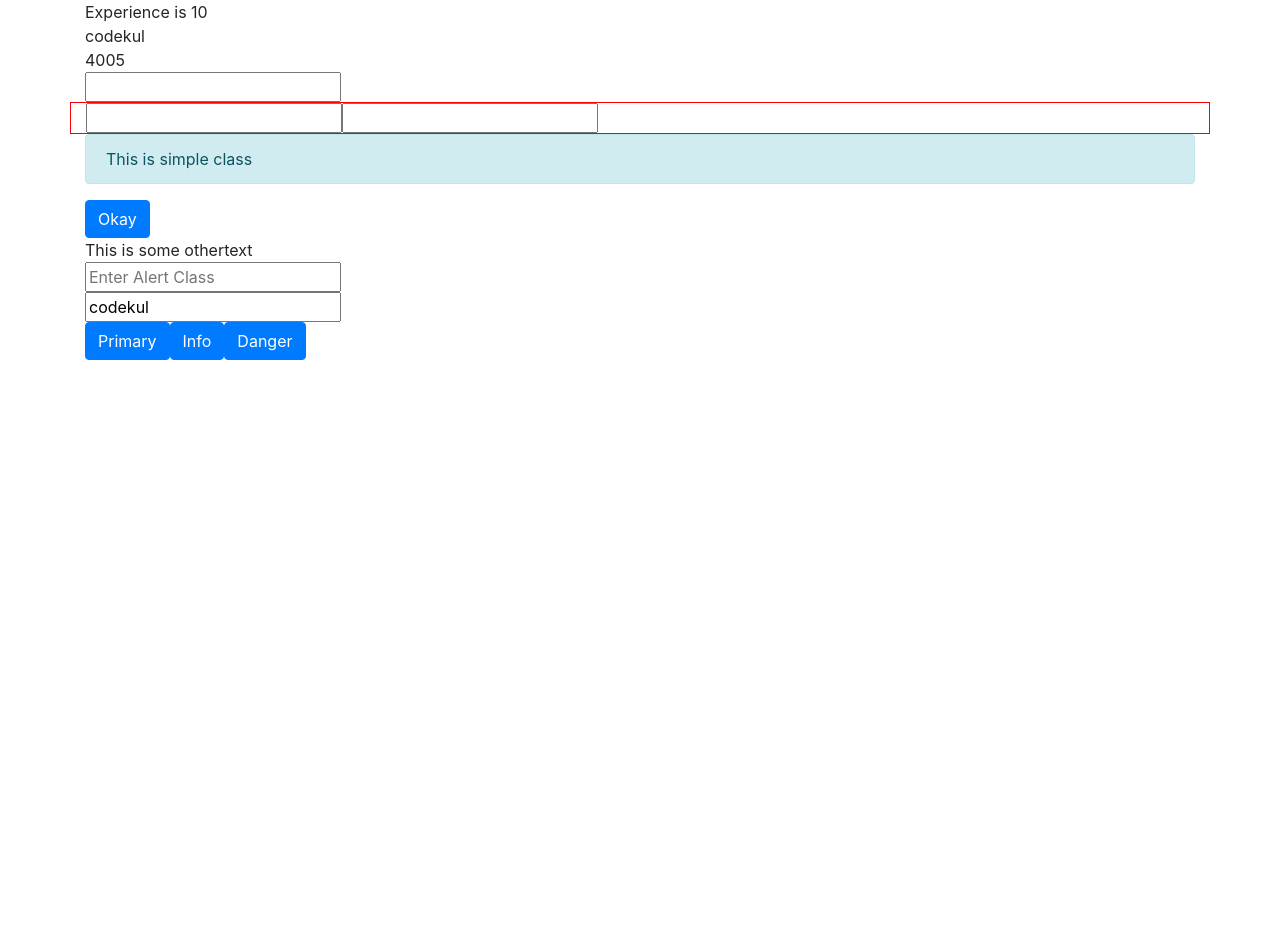
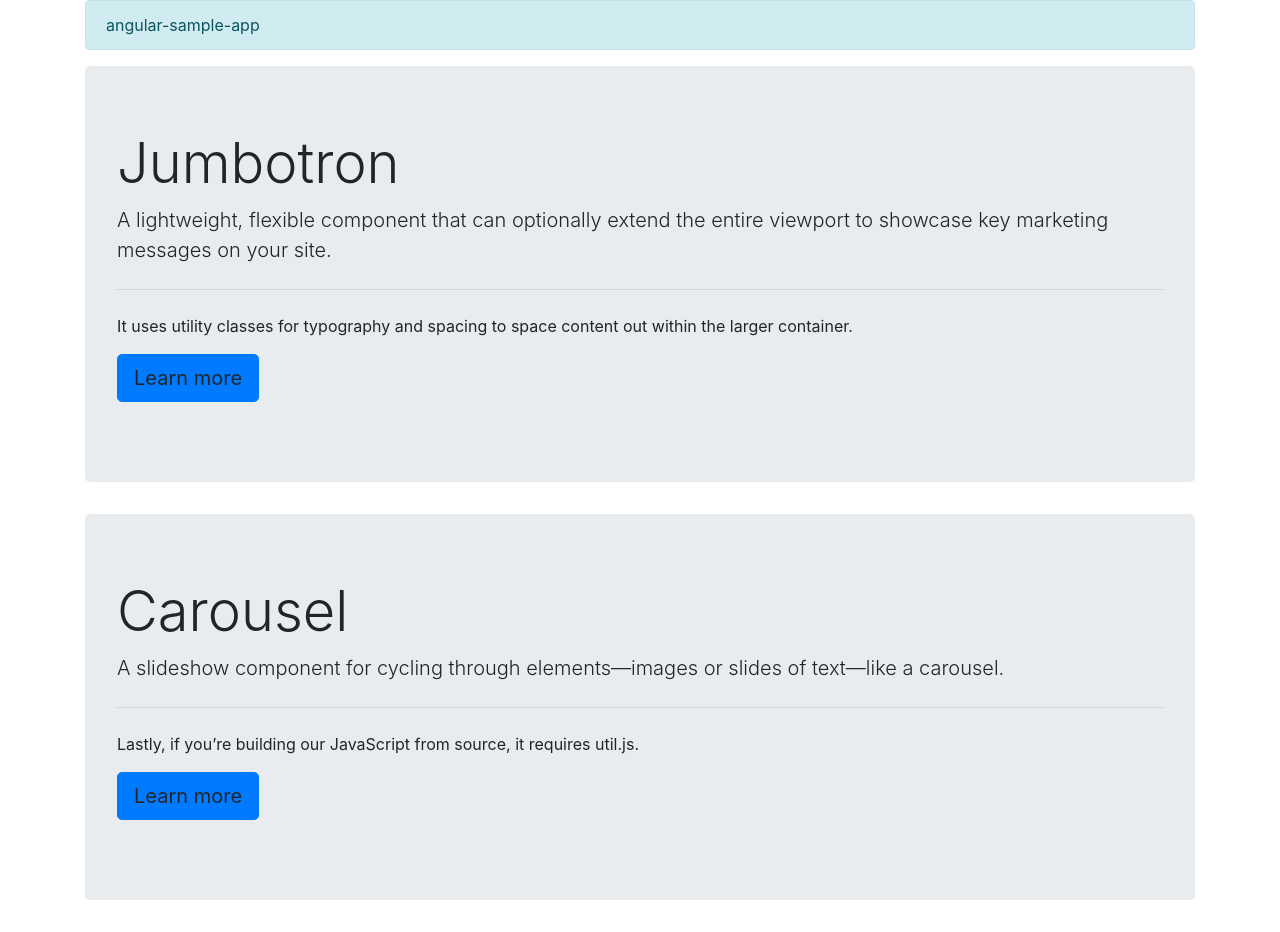
Before and after one commit to CodeKul/angular-morning-daily, an Angular app in the folder seventh-day/angular-sample-app/: page / in a window 1280 px wide. Before the commit the page ends 800 px from the top, so only its background shows below. Built offline with nearby package versions, Linux system fonts and the light colour scheme.

Commit message:
components : custom properties and events

```diff
--- a/seventh-day/angular-sample-app/src/app/app.component.html
+++ b/seventh-day/angular-sample-app/src/app/app.component.html
@@ -1,3 +1,20 @@
 <div class="container">
-  <app-data-binding></app-data-binding>
+  <!-- <app-data-binding></app-data-binding> -->
+  <div class="row">
+    <div class="col-md-12">
+      <p class="alert alert-info">{{title}}</p>
+    </div>
+  </div>
+  <app-my-jumbo [ttl]="'Jumbotron'"
+    [infTxt]="'A lightweight, flexible component that can optionally extend the entire viewport to showcase key marketing messages on your site.'"
+    [acTxt]="'It uses utility classes for typography and spacing to space content out within the larger container.'"
+    (more)="jmbFn($event)">
+  </app-my-jumbo>
+
+  <app-my-jumbo [ttl]="'Carousel'"
+    [infTxt]="'A slideshow component for cycling through elements—images or slides of text—like a carousel.'"
+    [acTxt]="'Lastly, if you’re building our JavaScript from source, it requires util.js.'"
+    (more)="jmbFn($event)">
+  </app-my-jumbo>
+
 </div>
--- a/seventh-day/angular-sample-app/src/app/app.component.ts
+++ b/seventh-day/angular-sample-app/src/app/app.component.ts
@@ -7,4 +7,8 @@ import { Component } from '@angular/core';
 })//decorator
 export class AppComponent {
   title = 'angular-sample-app';
+
+  jmbFn(ttl : string) {
+    this.title = ttl
+  }
 }
--- a/seventh-day/angular-sample-app/src/app/app.module.ts
+++ b/seventh-day/angular-sample-app/src/app/app.module.ts
@@ -6,13 +6,15 @@ import { AppComponent } from './app.component';
 import { InfoBoxComponent } from './info-box/info-box.component';
 import { SimpleBoxComponent } from './info-box/simple-box.component';
 import { DataBindingComponent } from './data-binding/data-binding.component';
+import { MyJumboComponent } from './my-jumbo/my-jumbo.component';
 
 @NgModule({
   declarations: [
     AppComponent,
     InfoBoxComponent,
     SimpleBoxComponent,
-    DataBindingComponent
+    DataBindingComponent,
+    MyJumboComponent
   ],
   imports: [
     BrowserModule,
--- a/seventh-day/angular-sample-app/src/app/data-binding/data-binding.component.html
+++ b/seventh-day/angular-sample-app/src/app/data-binding/data-binding.component.html
@@ -58,3 +58,10 @@
     <input type="button" value="Danger" class="btn btn-primary" (click)="myAl(3)">
   </div>
 </div>
+
+<div class="row">
+  <div class="col-md-12">
+    <input type="text" #myNm>
+    <input type="button" value="Okay" class="btn btn-primary" (click)="lclRf(myNm)">
+  </div>
+</div>
--- a/seventh-day/angular-sample-app/src/app/data-binding/data-binding.component.ts
+++ b/seventh-day/angular-sample-app/src/app/data-binding/data-binding.component.ts
@@ -1,4 +1,4 @@
-import { Component, OnInit } from '@angular/core';
+import { Component, OnInit, ElementRef } from '@angular/core';
 
 @Component({
   selector: 'app-data-binding',
@@ -11,7 +11,7 @@ export class DataBindingComponent {
   smTxt: string = 'codekul'
   typ = 'input'
   brd = '1px solid red'
-  al : string
+  al: string
 
   constructor() { }
 
@@ -21,10 +21,10 @@ export class DataBindingComponent {
     console.log(dt.toString())
   }
   myAl(ty: number) {
-    if(ty == 1) {
+    if (ty == 1) {
       // primary
       this.al = 'alert alert-primary'
-    }else if(ty == 2) {
+    } else if (ty == 2) {
       //info
       this.al = 'alert alert-info'
     } else {
@@ -32,12 +32,17 @@ export class DataBindingComponent {
       this.al = 'alert alert-danger'
     }
   }
-  myCh(evDt : any) {
+  myCh(evDt: any) {
     console.log(evDt)
-    if(evDt.length < 10 || evDt.length > 10) {
+    if (evDt.length < 10 || evDt.length > 10) {
       this.al = 'alert alert-danger'
     } else {
       this.al = 'alert alert-info'
     }
   }
+
+  lclRf(el: any) {
+    console.log(typeof el)
+    el.style.border = '1px solid red'
+  }
 }
--- /dev/null
+++ b/seventh-day/angular-sample-app/src/app/my-jumbo/my-jumbo.component.html
@@ -0,0 +1,9 @@
+<div class="jumbotron">
+  <h1 class="display-4">{{ttl}}</h1>
+  <p class="lead">{{infTxt}}</p>
+  <hr class="my-4">
+  <p>{{acTxt}}</p>
+  <p class="lead">
+    <a class="btn btn-primary btn-lg" role="button" (click)="lnMr()">Learn more</a>
+  </p>
+</div>
--- /dev/null
+++ b/seventh-day/angular-sample-app/src/app/my-jumbo/my-jumbo.component.ts
@@ -0,0 +1,30 @@
+import { Component, OnInit, Input, Output, EventEmitter } from '@angular/core';
+
+@Component({
+  selector: 'app-my-jumbo',
+  templateUrl: './my-jumbo.component.html',
+  styleUrls: ['./my-jumbo.component.css']
+})
+export class MyJumboComponent implements OnInit {
+
+  @Input()
+  ttl : string;
+
+  @Input()
+  infTxt : string;
+
+  @Input()
+  acTxt : string
+
+  @Output()
+  more : EventEmitter<any> = new EventEmitter()
+
+  constructor() { }
+
+  ngOnInit() {
+  }
+
+  lnMr() {
+    this.more.emit(this.ttl)
+  }
+}
```
Also changed, not shown: seventh-day/angular-sample-app/src/app/my-jumbo/my-jumbo.component.css (added), 1 other file (tests, documents, lock files or other folders).
